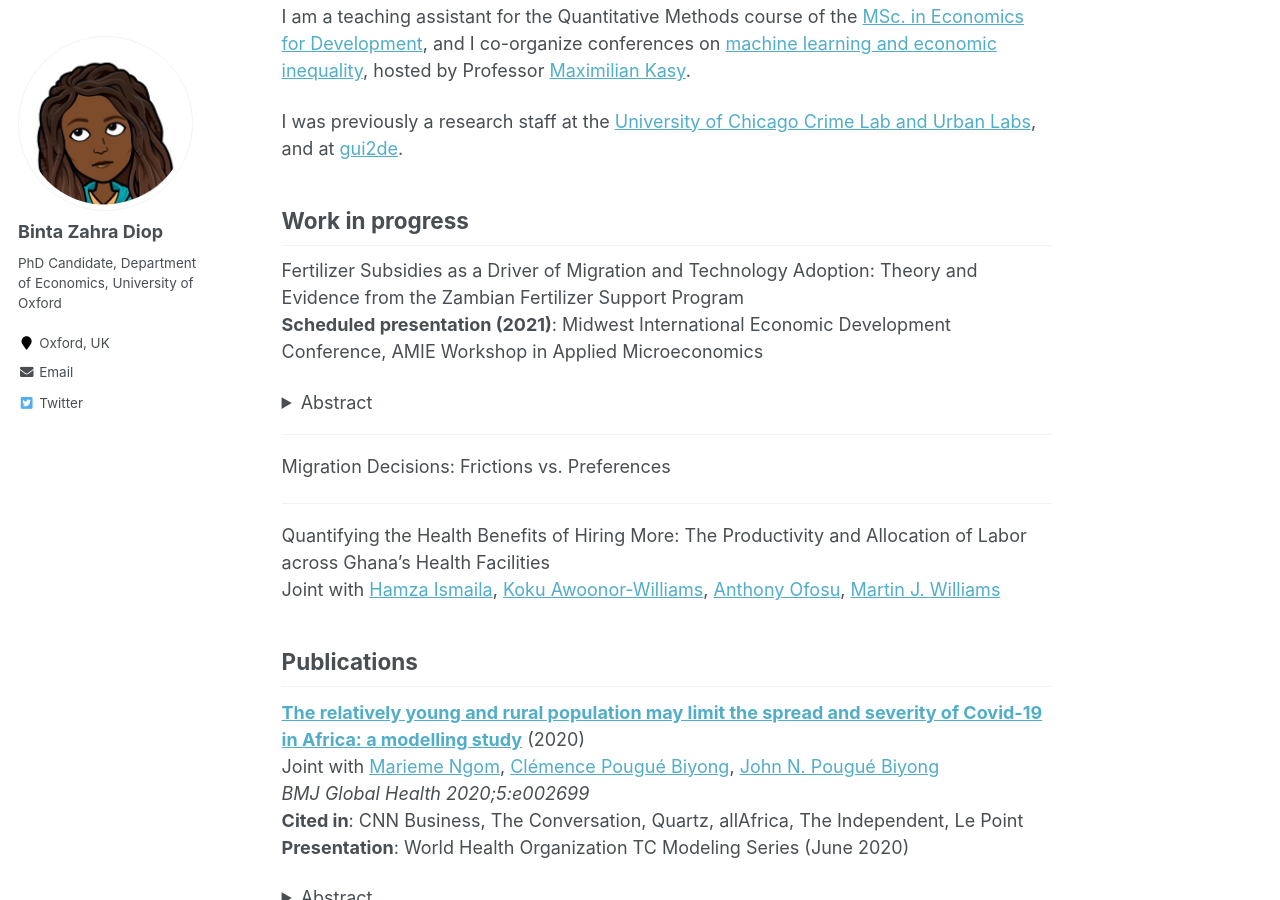
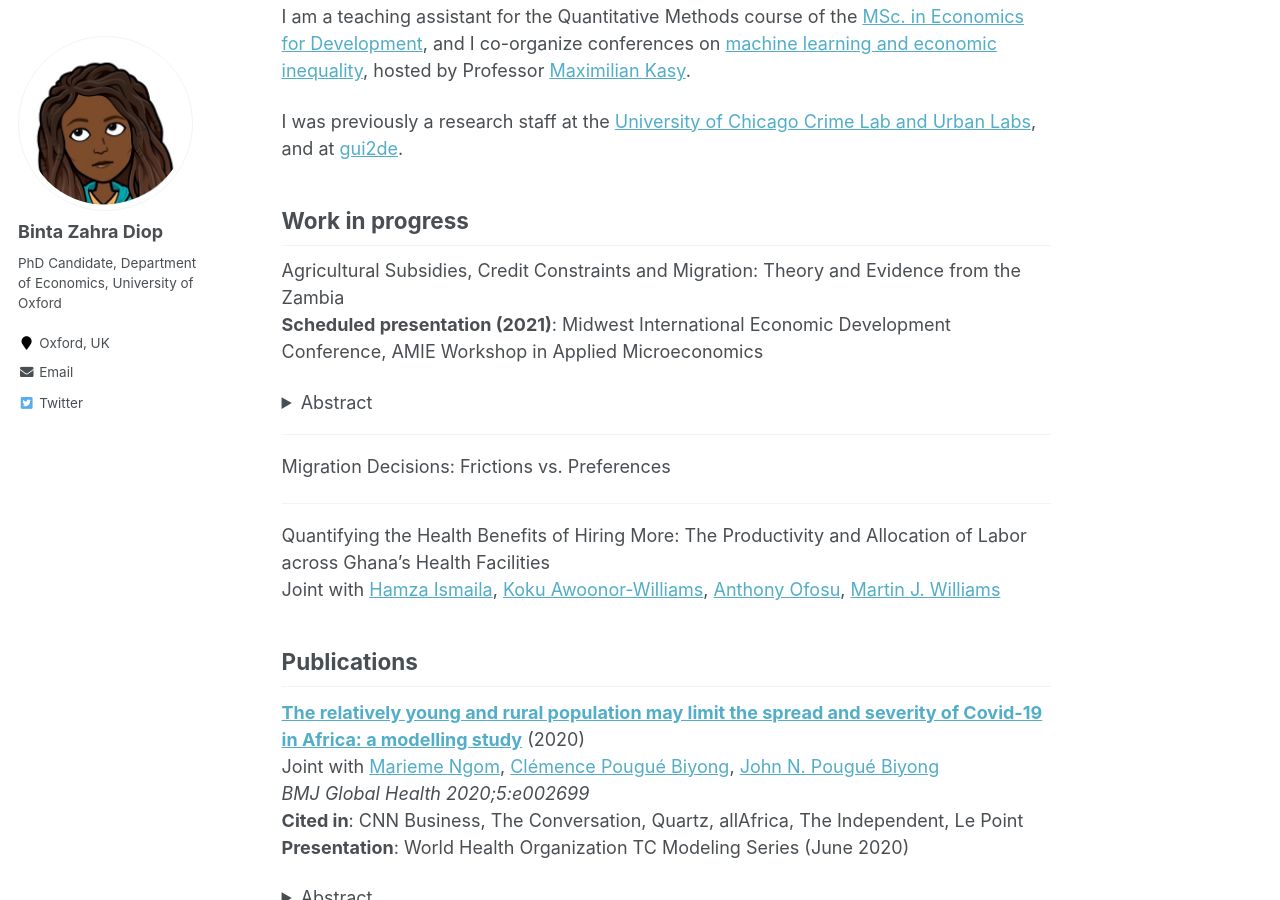
Before and after one commit to bzdiop/bzdiop.github.io, a Jekyll site: the page built from _pages/about.md, in a window 1280 px wide and 900 px high, scrolled down 379 px. Built offline with Jekyll 4.4.1, drawn with Linux system fonts in a browser that asks for light colours.

Commit message:
paper title

```diff
--- a/_pages/about.md
+++ b/_pages/about.md
@@ -22,7 +22,7 @@ I was previously a research staff at the [University of Chicago Crime Lab and Ur
 
 ## Work in progress
 
-Fertilizer Subsidies as a Driver of Migration and Technology Adoption: Theory and Evidence from the Zambian Fertilizer Support Program
+Agricultural Subsidies, Credit Constraints and Migration: Theory and Evidence from the Zambia
 **Scheduled presentation (2021)**: Midwest International Economic Development Conference, AMIE Workshop in Applied Microeconomics
 <details>
 <summary>Abstract</summary>
```
